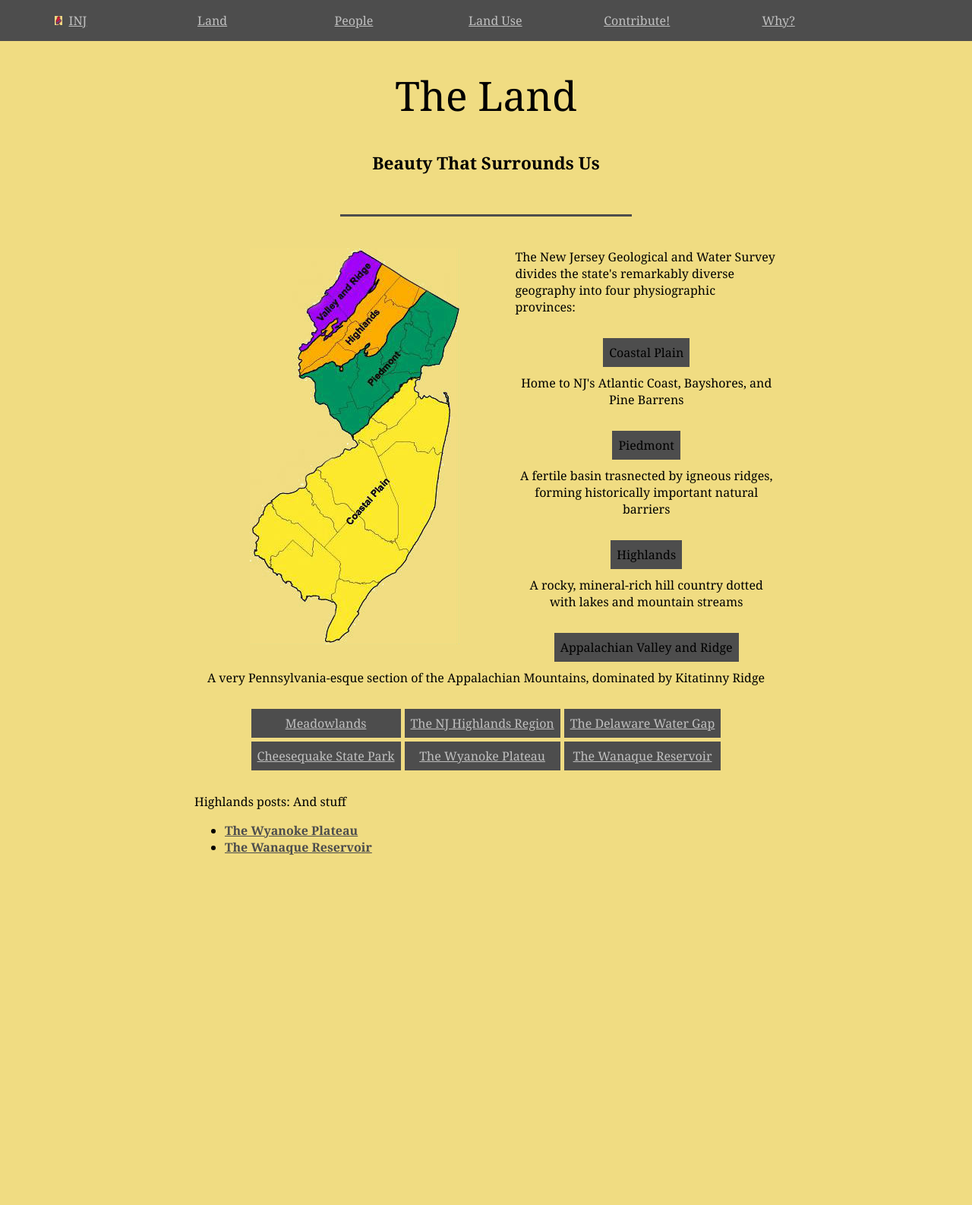
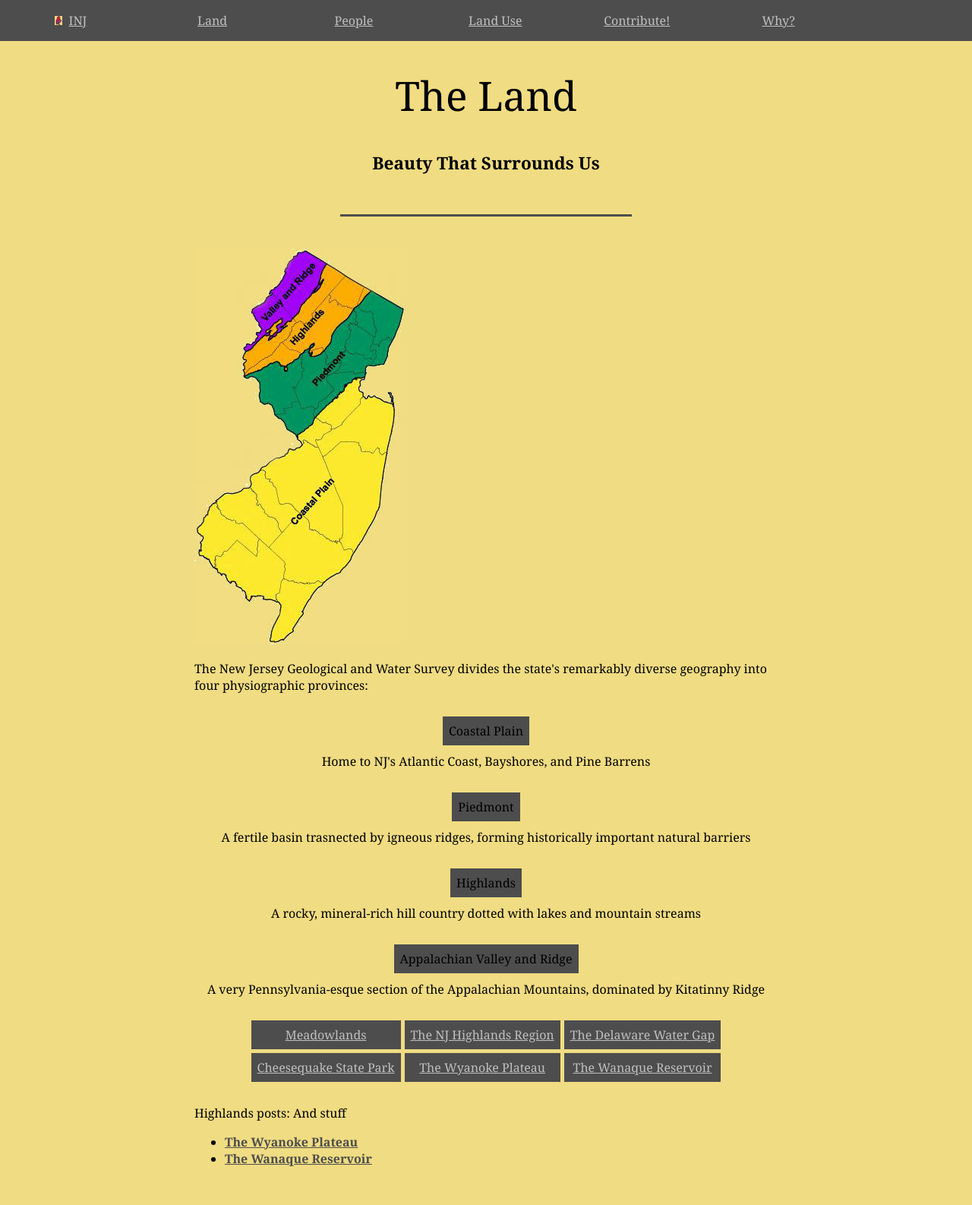
Before and after one commit to jonfried/oakafee.github.io, a Jekyll site: the page built from land.html, in a window 1280 px wide. Shown: the whole page at 76% size. Built offline with Jekyll 4.4.1, drawn with Linux system fonts in a browser that asks for light colours; before the commit the page ends 1176 px from its top, so only the background shows below that.

Commit message:
Update land.html

```diff
--- a/land.html
+++ b/land.html
@@ -5,9 +5,7 @@ subtitle: Beauty That Surrounds Us
 tags: land
 ---
 
-<div class="map">
-  <img src="images/nj-physiographic-provinces.jpg" />
-</div>
+<img src="images/nj-physiographic-provinces.jpg" />
 
 
 <p>The New Jersey Geological and Water Survey divides the state's remarkably diverse geography into four physiographic provinces:</p>
```
